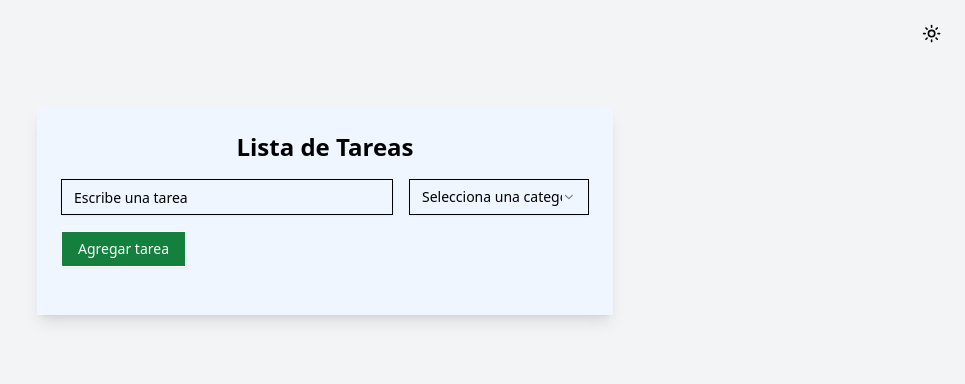
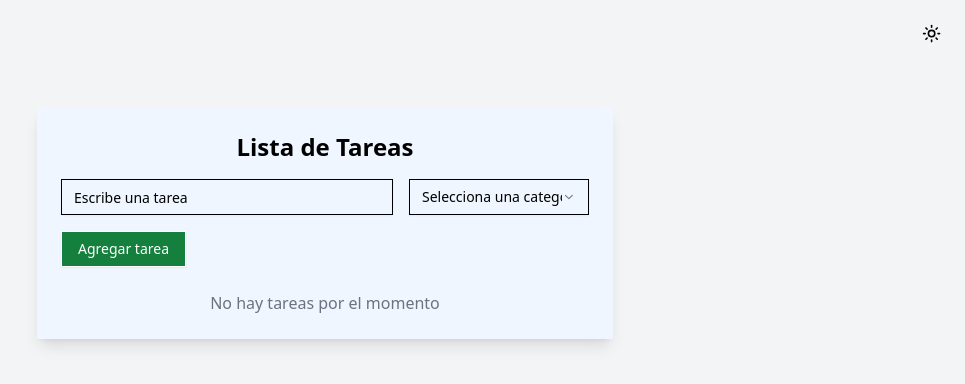
Before and after one commit to WalterNickSuelArroyo/proyecto-listar-tareas, a React (Vite) app: page / in a window 1280 px wide. Shown: the top 384 px of the page, without its empty margins (315-1280 px from the left). Built offline with nearby package versions, Linux system fonts and the light colour scheme.

Commit message:
agregando mensaje de no hay tareas

```diff
--- a/src/components/Tareas.jsx
+++ b/src/components/Tareas.jsx
@@ -77,7 +77,6 @@ const Tareas = () => {
         </div>
         <div
   className={`w-full max-w-sm sm:max-w-md md:max-w-lg lg:max-w-xl mx-auto p-4 sm:p-6 mt-10 ${
-    // En modo oscuro, aplicamos fondo transparente y borde blanco
     "bg-blue-50 dark:bg-transparent dark:border-2 dark:border-white rounded-lg shadow-lg"
   }`}
 >
--- a/src/components/TaskInput.jsx
+++ b/src/components/TaskInput.jsx
@@ -13,7 +13,6 @@ import {
 const TaskInput = ({ taskText, setTaskText, category, setCategory, addTask, error }) => {
   return (
     <div className="flex flex-col gap-4 mb-6">
-      {/* Ajuste para columnas en tamaños medianos */}
       <div className="flex flex-col md:flex-row md:flex-wrap items-center gap-4">
         <Input
           value={taskText}
@@ -35,7 +34,6 @@ const TaskInput = ({ taskText, setTaskText, category, setCategory, addTask, erro
             </SelectGroup>
           </SelectContent>
         </Select>
-        {/* Botón ocupa 100% en tamaños medianos y pasa a una nueva fila */}
         <Button
           onClick={addTask}
           className="bg-green-700 text-white w-full md:w-auto md:flex-grow-0"
--- a/src/components/TaskList.jsx
+++ b/src/components/TaskList.jsx
@@ -1,7 +1,18 @@
 import TaskItem from "./TaskItem";
 
-const TaskList = ({ tasks, toggleTaskCompletion, removeTask, getCategoryColor }) => {
+const TaskList = ({
+  tasks,
+  toggleTaskCompletion,
+  removeTask,
+  getCategoryColor,
+}) => {
   return (
+    <div>
+      {tasks.length === 0 ? (
+        <p className="text-center text-gray-500">
+          No hay tareas por el momento
+        </p>
+      ) : (
         <ul className="grid grid-cols-1 sm:grid-cols-2 lg:grid-cols-2 gap-4">
           {tasks.map((task, index) => (
             <TaskItem
@@ -14,6 +25,8 @@ const TaskList = ({ tasks, toggleTaskCompletion, removeTask, getCategoryColor })
             />
           ))}
         </ul>
+      )}
+    </div>
   );
 };
 
```
Lines whose indentation alone changed are shown as unchanged.
